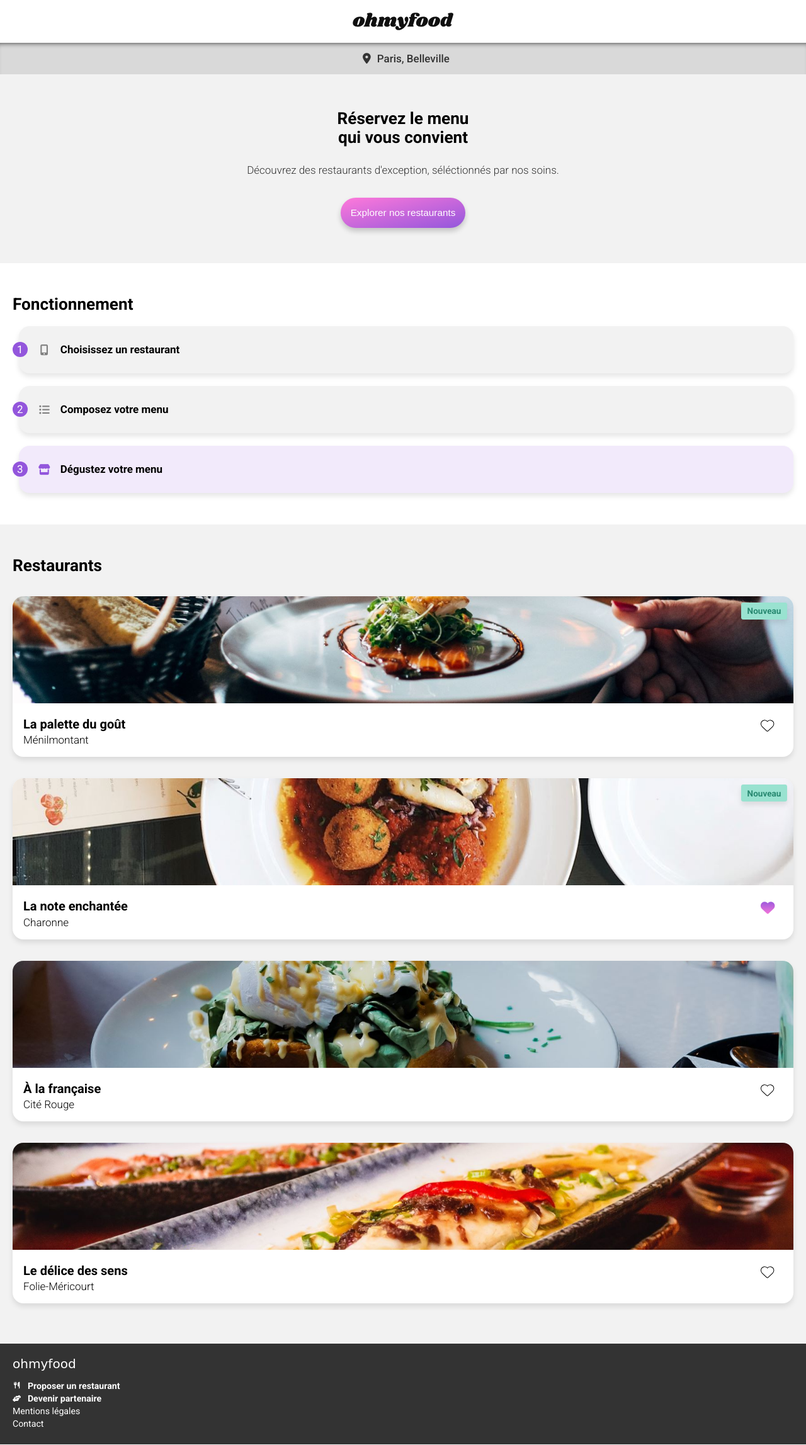
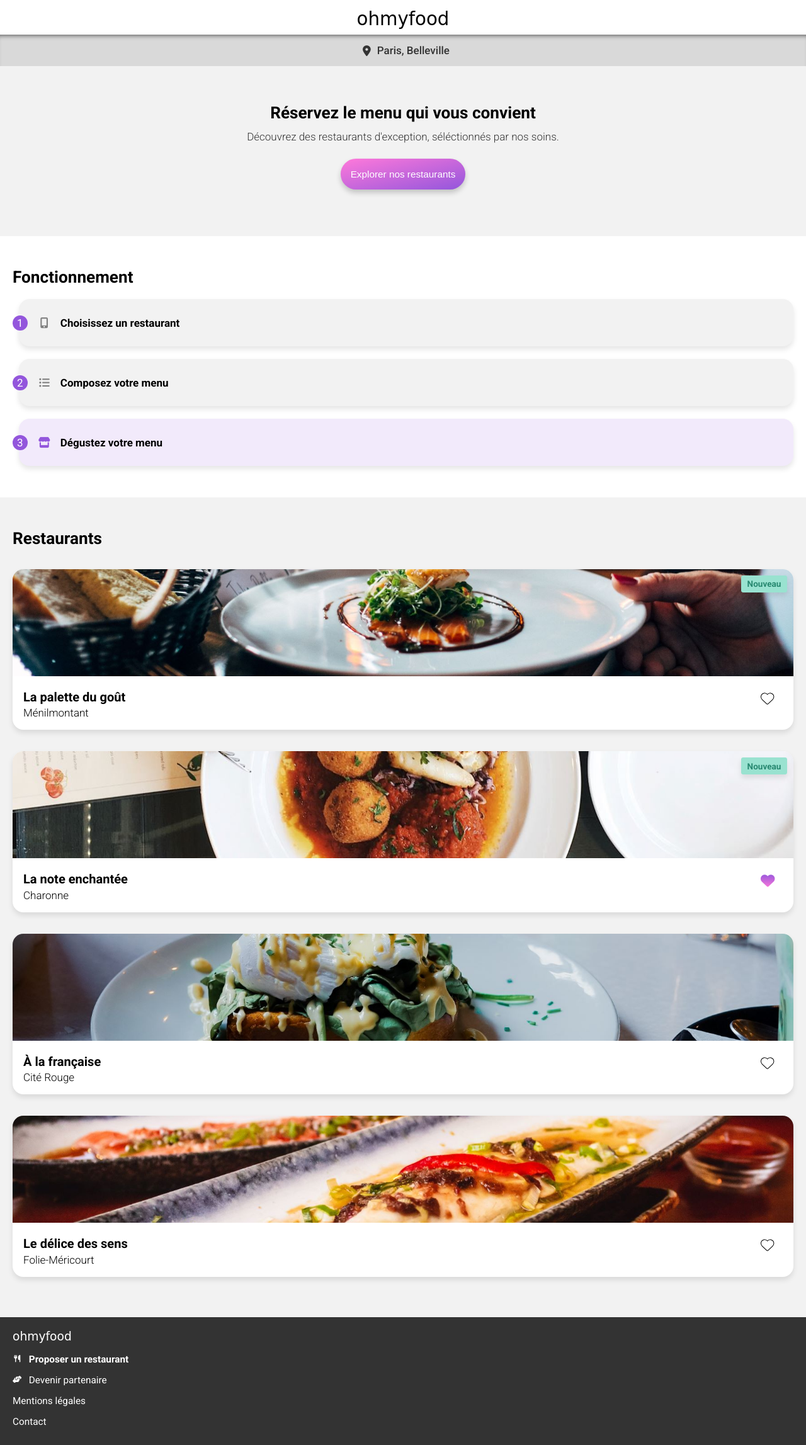
Before and after one commit to diellatseng/ChingYaoTseng_3_20042021, a website: page index.html in a window 1280 px wide. Shown: the whole page at 63% size. Drawn offline with Linux system fonts and the light colour scheme; a web font is replaced by a local one.

Commit message:
modify typography, change header logo from img to h1

```diff
--- a/index.html
+++ b/index.html
@@ -14,7 +14,7 @@
 </head>
 <body class="home">
     <header class="header">
-        <img class="header-logo" src="/images/logo/ohmyfood@2x.svg" alt="logo">
+        <h1>ohmyfood</h1>
     </header>
     <main>
         <div class="search-box">
@@ -23,7 +23,7 @@
         </div>
 
         <div class="top-banner">
-            <h1 class="top-banner__title home-title">Réservez le menu qui vous convient</h1>
+            <h2 class="top-banner__title home-title">Réservez le menu qui vous convient</h1>
             <p class="top-banner__descr">Découvrez des restaurants d'exception, séléctionnés par nos soins.</p>
             <button class="top-banner__btn btn" type="button">
                 Explorer nos restaurants
@@ -106,12 +106,10 @@
 
     <footer class="footer">
         <h4 class="footer__title">ohmyfood</h4>
-        <div>
-            <a class="footer__link" href="#"><p><span class="footer__icon fas fa-utensils fa-fw fa-xs"></span>Proposer un restaurant</p></a>
-            <a class="footer__link" href="#"><p><span class="footer__icon fas fa-hands-helping fa-fw fa-xs"></span>Devenir partenaire</p></a>
-            <a class="footer__link" href="#"><p>Mentions légales</p></a>
-            <a class="footer__link" href="mailto:contact@ohmyfood.fr"><p>Contact</p></a>
-        </div>
+        <a href="#"><p><span class="footer__icon fas fa-utensils fa-fw fa-xs"></span>Proposer un restaurant</p></a>
+        <a href="#"><p><span class="footer__icon fas fa-hands-helping fa-fw fa-xs"></span>Devenir partenaire</p></a>
+        <a href="#"><p>Mentions légales</p></a>
+        <a href="mailto:contact@ohmyfood.fr"><p>Contact</p></a>
     </footer>
 </body>
 </html>
--- a/sass/2_base/_typography.scss
+++ b/sass/2_base/_typography.scss
@@ -24,8 +24,26 @@ body {
     font-weight:    $normal;
 }
 
-h1 {
+h1, .h1-font-style {
+    margin: 13px 0 8px 0;
+    font-family: $font-family-cursive;
+    font-size: 1.72rem;
+}
+
+h2 {
     font-size: 1.54rem;
+    font-weight: $bold;
+}
+
+h3 {
+    font-size: 1.18rem;
+    font-weight: $bold;
+}
+
+h4 {
+    font-family: $font-family-cursive;
+    font-size: 1.1rem;
+    color: text-color($bg-footer);
 }
 
 %font-weight-bold {
@@ -39,7 +57,3 @@ h1 {
 %text-uppercase {
     text-transform: uppercase;
 }
-
-%text-cursive {
-    font-family: $font-family-cursive;
-}
--- a/sass/3_layout/_footer.scss
+++ b/sass/3_layout/_footer.scss
@@ -3,32 +3,22 @@
     padding: 20px;
     background-color: $bg-footer;
 
-    h4 {
-        @extend %text-cursive;
-        font-size: $h4-font-size;
+    a {
+        @include flex(false, flex-start, center);
+        margin: .5em 0;
         color: text-color($bg-footer);
-    }
+        font-size: .9em;
+        text-decoration: none;
 
-    a {
-        text-decoration: none;
-        color: text-color($bg-footer);
+        &:nth-child(1), &:nth-child(2) {
+            @extend %font-weight-bold;
+        }
     }
 
     &__title {
         margin-bottom: .5em;
     }
 
-    &__link {
-        &:nth-child(1), &:nth-child(2) {
-            @extend %font-weight-bold;
-        }
-    }
-    &__link {
-        @include flex(false, flex-start, center);
-        font-size: smaller;
-        margin: .3em 0;
-    }
-
     &__icon {
         margin-right: 1em;
     }
--- a/sass/3_layout/_header.scss
+++ b/sass/3_layout/_header.scss
@@ -8,8 +8,3 @@
         font-size: 1.2em;
     }
 }
-
-.header-logo {
-    width: 200px;
-    padding: 20px;
-}
--- a/sass/4_components/_dish.scss
+++ b/sass/4_components/_dish.scss
@@ -6,9 +6,6 @@
     border-radius: $border-radius;
     background-color: white;
 
-    &__title {
-        @extend %font-weight-bold;
-    }
     &__descr {
         font-weight: $light;
     }
--- a/sass/5_pages/_home.scss
+++ b/sass/5_pages/_home.scss
@@ -1,12 +1,4 @@
 .home {
-    h1 {
-        font-size: $h2-font-size;
-        font-weight: $xbold;
-    }
-    h2 {
-        @extend %font-weight-bold;
-        font-size: $h2-font-size;
-    }
     .fa-heart {
         position: absolute;
         bottom: 38px;
@@ -34,22 +26,25 @@
 
 .top-banner {
     @include flex;
-    height: 300px;
-    padding: 20px;
+    height: 270px;
+    padding: 0 20px;
     background-color: $bg-secondary;
     color: text-color($bg-secondary);
     text-align: center;
 
     &__title {
-        width: 250px;
-        margin-bottom: 1em;
+        margin-bottom: .5em;
+        padding: 0 20px;
     }
 
     &__descr {
-        margin-bottom: 2em;
+        margin-bottom: 1.5em;
         color: $text-accent;
         text-align: center;
         font-weight: $light;
+    }
+    &__btn {
+        margin-bottom: 1em;
     }
 }
 
--- a/sass/5_pages/_menu.scss
+++ b/sass/5_pages/_menu.scss
@@ -1,16 +1,26 @@
 .menu {
-    h1 {
-        @extend %text-cursive;
-        font-size: $h1-font-size;
-    }
     h2 {
+        @extend %text-uppercase;
+        @extend %font-weight-light;
         font-size: $h2-font-size * .685;
+        margin: 1em 0 1.5em 0;
+        position: relative;
+
+        &::after {
+            content: '';
+            display: block;
+            position: absolute;
+            bottom: -7px;
+            width: 40px;
+            height: 3px;
+            background: $accent;
+        }
     }
 
     &__content {
         @include flex;
         margin-top: -40px;
-        padding: 35px 20px 75px 20px;
+        padding: 22px 20px 80px 20px;
         border-top-left-radius: $border-radius-lg;
         border-top-right-radius: $border-radius-lg;
         background-color: $bg-secondary;
@@ -18,6 +28,7 @@
 
     &__wrapper {
         background-color: $bg-secondary;
+        margin-bottom: 30px;
     }
 
     &__btn {
@@ -37,29 +48,4 @@
 
 .title-wrapper {
     @include flex(false, space-between, center);
-    margin-bottom: 1.5em;
 }
-
-.menu-title {
-    margin-bottom: 0;
-}
-
-.menu-catagory {
-    margin: 2em 0;
-
-    &__title {
-        @extend %text-uppercase;
-        @extend %font-weight-light;
-        position: relative;
-
-        &::after {
-            content: '';
-            display: block;
-            position: absolute;
-            bottom: -7px;
-            width: 40px;
-            height: 3px;
-            background: $accent;
-          }
-    }
-}
```
Also changed, not shown: menus/a-la-francaise.html (+1 -1 lines), css/main.css, 1 other file.
